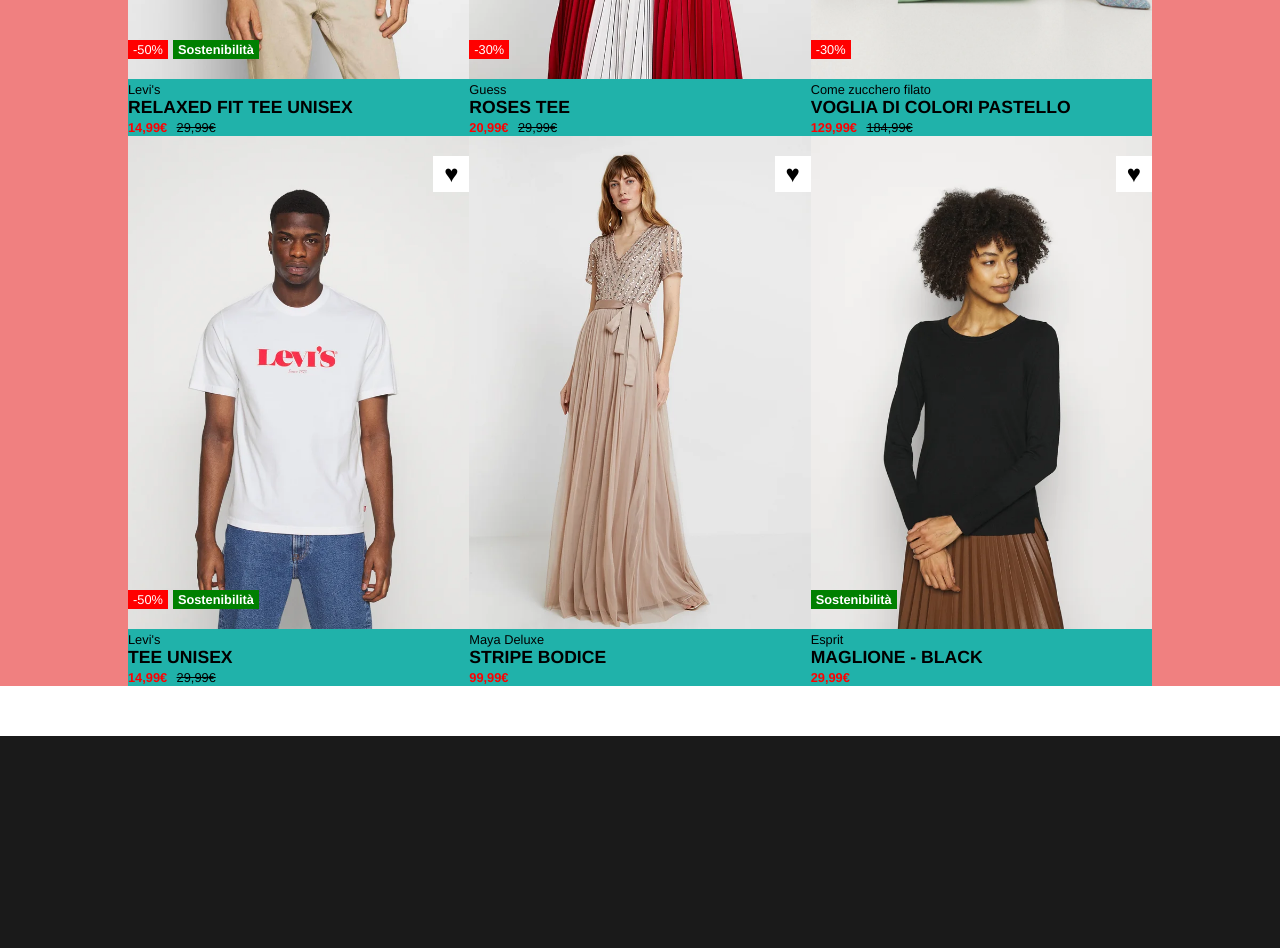
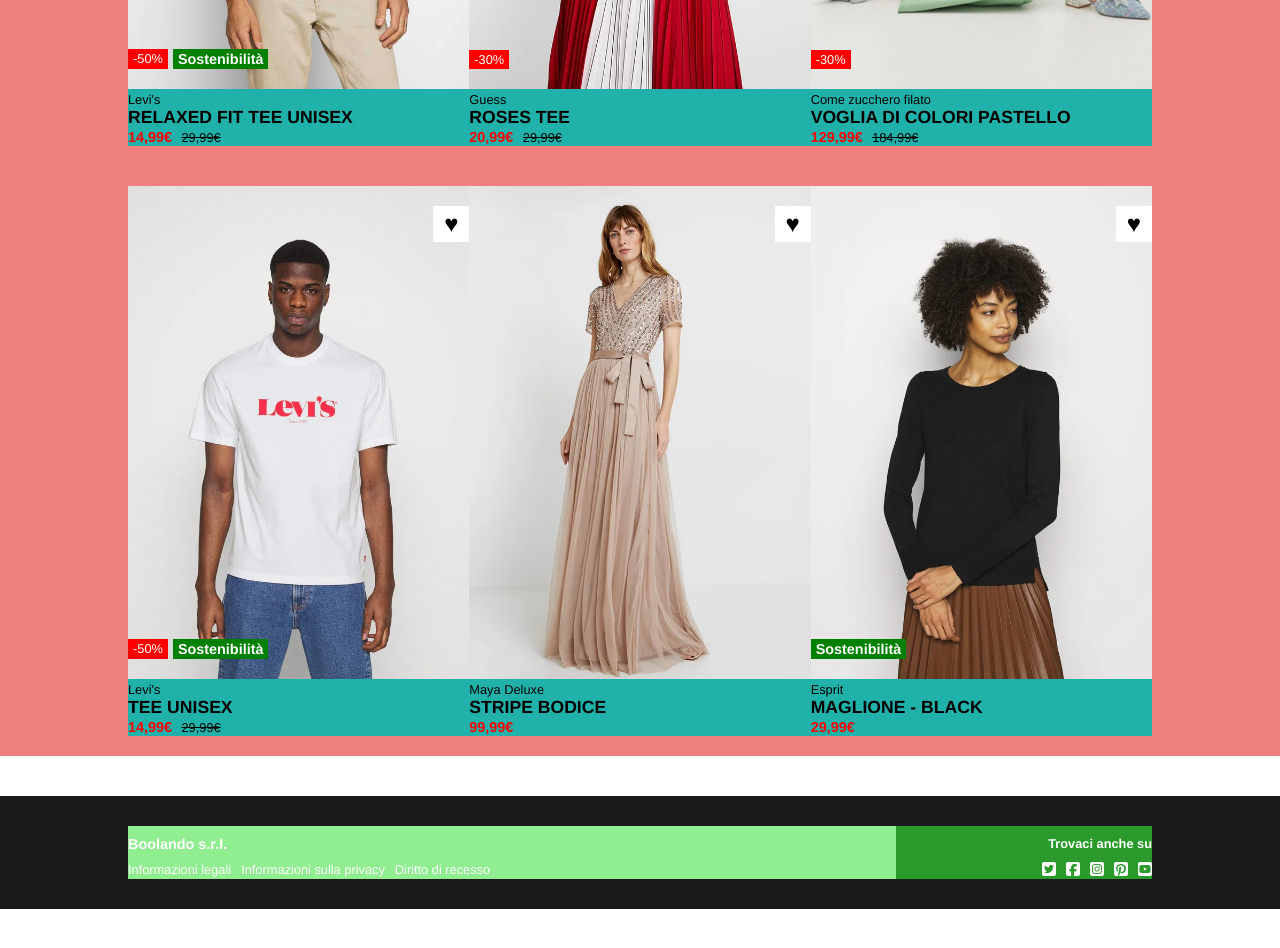
Before and after one commit to EmilioGall/html-css-boolando, a plain HTML site: page index.html in a window 1280 px wide. Shown: the part 540-1488 px from the top of the page. After the commit the page ends 1449 px from the top, so only its background shows below. Drawn offline with Linux system fonts and the light colour scheme.

Commit message:
add: content&style - footer

```diff
--- a/CSS/style.css
+++ b/CSS/style.css
@@ -34,19 +34,47 @@ li {
 .container {
     margin: 0px auto;
     width: 80%;
-    min-width: 800px;
+    min-width: 820px;
 }
 
 .flex-container {
     display: flex;
 }
 
+.flex-col {
+    flex-direction: column;
+}
+
 .j-center {
     justify-content: center;
 }
 
+.j-end {
+    justify-content: end;
+}
+
+.al-center {
+    align-items: center;
+}
+
 .pad-v-20 {
     padding: 20px 0px;
+}
+
+.pad-v-10 {
+    padding: 10px 0px;
+}
+
+.pad-v-10 {
+    padding: 10px 0px;
+}
+
+.marg-l-10 {
+    margin-left: 10px;
+}
+
+.marg-r-10 {
+    margin-right: 10px;
 }
 
 /* Typography */
@@ -65,7 +93,7 @@ body {
 }
 
 .txt-15 {
-    font-size: 0.8rem;
+    font-size: 0.9rem;
     font-weight: bolder;
 }
 
@@ -147,22 +175,17 @@ header {
 
 .nav-section {
     width: 25%;
-    justify-content: end;
     align-items: center;
 
     /* Debug */
     border: 2px dashed var(--dark-p);
 }
 
-.icon {
-    margin: 0px 0px 0px 10px;
-}
-
 
 /* MAIN */
 
 main {
-    margin: 50px 0px;
+    margin: 40px 0px;
 
     /* Debug */
     background-color: lightcoral;
@@ -177,6 +200,7 @@ main {
 .card {
     width: calc(100%/3);
     flex-direction: column;
+    margin: 20px 0px;
 
     /* Debug */
     background-color: lightcyan;
@@ -244,7 +268,24 @@ main {
 
 footer {
     background-color: var(--dark-p);
+    color: var(--white-p);
+    padding: 30px 0px;
+}
+
+.info-section {
+    width: 75%;
 
     /* Debug */
-    min-height: 300px;
+    background-color: lightgreen;
 }
+
+.socials-section {
+    width: 25%;
+
+    /* Debug */
+    background-color: rgb(42, 154, 42);
+}
+
+.txt-end {
+text-align: end;
+}
--- a/index.html
+++ b/index.html
@@ -46,18 +46,18 @@
                 <!-- /Logo Section -->
 
                 <!-- Navigator Section -->
-                <nav  class="flex-container pad-v-20 nav-section">
+                <nav  class="flex-container j-end pad-v-20 nav-section">
 
                     <li>
-                        <i class="fa-regular fa-user icon"></i>
+                        <i class="fa-regular fa-user marg-l-10"></i>
                     </li>
 
                     <li>
-                        <i class="fa-regular fa-heart icon"></i>
+                        <i class="fa-regular fa-heart marg-l-10"></i>
                     </li>
 
                     <li>
-                        <i class="fa-solid fa-bag-shopping icon"></i>
+                        <i class="fa-solid fa-bag-shopping marg-l-10"></i>
                     </li>
 
                 </nav>
@@ -236,7 +236,7 @@
                 </div>
                 <!-- Card #5 -->
 
-                <!-- Card #4 -->
+                <!-- Card #6 -->
                 <div class="card flex-container">
 
                     <!-- Image&banners Section-->
@@ -266,8 +266,7 @@
                     <!-- /Description&Prices Section -->
 
                 </div>
-                <!-- Card #4 -->
-
+                <!-- Card #6 -->
 
             </div>
             <!-- /Main Grid -->
@@ -278,53 +277,75 @@
         <!-- Footer -->
         <footer>
 
-            <!-- Info Menu -->
-            <menu>
+            <div class="container flex-container">
 
-                <h4></h4>
+                <!-- Info Section -->
+                <section class="info-section">
+
+                    <h4 class="txt-15 pad-v-10">Boolando s.r.l.</h4>
+
+                    <menu class="flex-container txt-5">
 
                         <li>
-                    <a href=""></a>
+                            <a class="marg-r-10" href="">Informazioni legali</a>
                         </li>
 
                         <li>
-                    <a href=""></a>
+                            <a class="marg-r-10" href="">Informazioni sulla privacy</a>
                         </li>
 
                         <li>
-                    <a href=""></a>
+                            <a class="marg-r-10" href="">Diritto di recesso</a>
                         </li>
 
                     </menu>
-            <!-- /Info Menu -->
 
-            <!-- Socials Menu -->
-            <menu>
+                </section>
+                <!-- /Info Section -->
 
-                <h5></h5>
+                <!-- Socials Section -->
+                <div class="socials-section flex-container flex-col al-end">
+
+                    <h5 class="txt-10 txt-end pad-v-10">Trovaci anche su</h5>
+
+                    <menu class="flex-container j-end">
 
                         <li>
-                    <a href=""></a>
+                            <a href="">
+                                <i class="fa-brands fa-square-twitter marg-l-10"></i>
+                            </a>
                         </li>
 
                         <li>
-                    <a href=""></a>
+                            <a href="">
+                                <i class="fa-brands fa-square-facebook marg-l-10"></i>
+                            </a>
                         </li>
 
                         <li>
-                    <a href=""></a>
+                            <a href="">
+                                <i class="fa-brands fa-square-instagram marg-l-10"></i>
+                            </a>
                         </li>
 
                         <li>
-                    <a href=""></a>
+                            <a href="">
+                                <i class="fa-brands fa-square-pinterest marg-l-10"></i>
+                            </a>
                         </li>
 
                         <li>
-                    <a href=""></a>
+                            <a href="">
+                                <i class="fa-brands fa-square-youtube marg-l-10"></i>
+                            </a>
                         </li>
 
                     </menu>
-            <!-- /Socials Menu -->
+
+                </div>
+                <!-- /Socials Section -->
+
+            </div>
 
         </footer>
         <!-- /Footer -->
```
Lines whose indentation alone changed are shown as unchanged.
